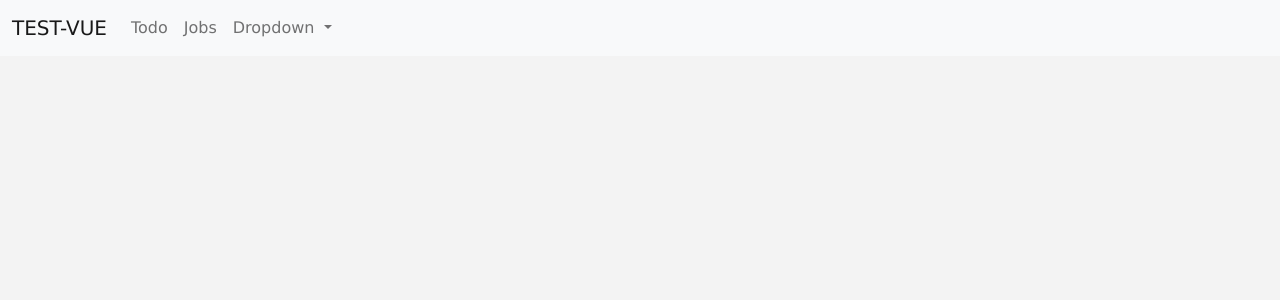
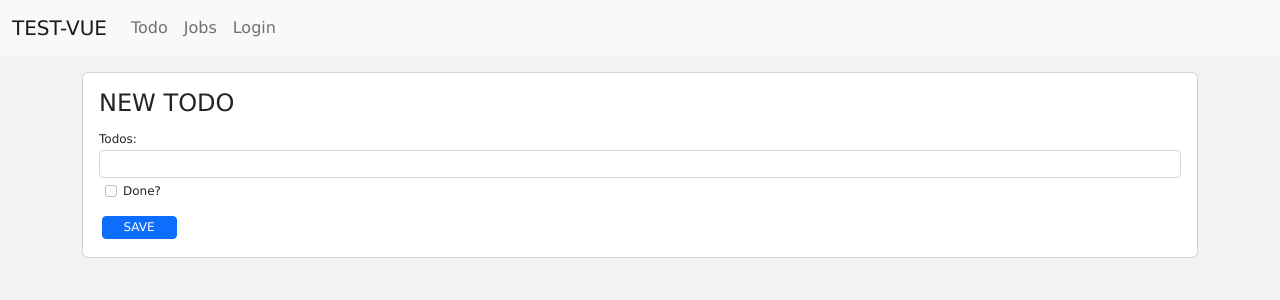
Before and after one commit to glenmoreilagan/todolist-vue, a Vue app: page /todo in a window 1280 px wide. Shown: the top 300 px of the page. Built offline with nearby package versions, Linux system fonts and the light colour scheme; a small style sheet from the web is missing.

Commit message:
update todo

```diff
--- /dev/null
+++ b/src/components/LoginComponent/LoginView.vue
@@ -0,0 +1,41 @@
+<template>
+<div class="container">
+  <div class="card mt-3 mb-3">
+    <div class="card-body">
+      <h4>SIGNIN</h4>
+      <label for="" class="inputs-label">Email:</label>
+      <input class="form-control form-control-sm" type="text" v-model="login_obj.email">
+
+      <label for="" class="inputs-label">Password:</label>
+      <input class="form-control form-control-sm" type="text" v-model="login_obj.password">
+      <button type="button" class="btn btn-primary btn-sm btn-save" @click="loginFunction">LOGIN</button>
+    </div>
+  </div>
+</div>
+</template>
+
+<script>
+export default {
+  name : 'LoginView',
+  data() {
+    return {
+       login_obj : {
+        email : "",
+        password : ""
+      },
+    }
+  },
+  methods: {
+    loginFunction() {
+      this.axios.post('http://127.0.0.1:8000/api/login', this.login_obj)
+      .then(res => {
+        // console.log(res)
+        NProgress.start()
+        NProgress.done()
+      }).catch(error => {
+        console.log(error)
+      })
+    }
+  },
+}
+</script>
--- a/src/components/NavBar.vue
+++ b/src/components/NavBar.vue
@@ -19,7 +19,13 @@
             -->
             <router-link class="nav-link" to="/jobs">Jobs</router-link>
           </li>
-          <li class="nav-item dropdown">
+          <li class="nav-item">
+            <!--
+            <a class="nav-link" href="/login">Login</a>
+            -->
+            <router-link class="nav-link" to="/login">Login</router-link>
+          </li>
+          <!-- <li class="nav-item dropdown">
             <a class="nav-link dropdown-toggle" href="#" id="navbarDropdown" role="button" data-bs-toggle="dropdown" aria-expanded="false">
               Dropdown
             </a>
@@ -29,7 +35,7 @@
               <li><hr class="dropdown-divider"></li>
               <li><a class="dropdown-item" href="#">Something else here</a></li>
             </ul>
-          </li>
+          </li> -->
         </ul>
       </div>
     </div>
--- /dev/null
+++ b/src/components/TodoComponent/AddTodo.vue
@@ -0,0 +1,50 @@
+<template>
+<div class="container">
+  <div class="card mt-3 mb-3">
+    <div class="card-body">
+      <h4>NEW TODO</h4>
+      <label for="" class="inputs-label">Todos:</label>
+      <input class="form-control form-control-sm" type="text" v-model="todo_obj.todoDesc">
+      <div class="form-check">
+        <label class="form-check-label inputs-label" for="flexCheckDefault">
+        Done?
+        <input class="form-check-input" type="checkbox" id="flexCheckDefault" v-model="todo_obj.isComplete">
+        </label>
+      </div>
+      <button type="button" class="btn btn-primary btn-sm btn-save" @click="saveTodo">SAVE</button>
+    </div>
+  </div>
+</div>
+</template>
+
+<script>
+export default {
+  name : 'AddTodo',
+  data() {
+    return {
+       todo_obj : {
+        todoId : 0,
+        todoDesc : "",
+        isComplete : false
+      },
+    }
+  },
+  methods: {
+    saveTodo() {
+      this.axios.post('http://127.0.0.1:8000/api/todo', this.todo_obj)
+      .then(res => {
+        // console.log(res)
+        NProgress.start()
+        if(res.data.status) {
+          this.todo_obj.todoId = 0
+          this.todo_obj.todoDesc = ""
+          this.todo_obj.isComplete = false
+          NProgress.done()
+        }
+      }).catch(error => {
+        console.log(error)
+      })
+    }
+  },
+}
+</script>
--- a/src/components/TodoView/EditTodo.vue
+++ b/src/components/TodoComponent/EditTodo.vue
@@ -2,8 +2,15 @@
 <div class="container">
   <div class="card mt-3 mb-3">
     <div class="card-body">
+      <h4>EDIT TODO</h4>
       <label for="" class="inputs-label">Todos:</label>
       <input class="form-control form-control-sm" type="text" v-model="todo_obj.todoDesc">
+      <div class="form-check">
+        <label class="form-check-label inputs-label" for="flexCheckDefault">
+        Done?
+        <input class="form-check-input" type="checkbox" id="flexCheckDefault" v-model="todo_obj.isComplete" :checked="isComplete_checked">
+        </label>
+      </div>
       <button type="button" class="btn btn-primary btn-sm btn-save" @click="saveTodo">SAVE</button>
     </div>
   </div>
@@ -16,10 +23,11 @@ export default {
   data() {
     return {
       todoId: this.$route.params.id,
+      isComplete_checked : "",
       todo_obj : {
         todoId : this.$route.params.id,
         todoDesc : "",
-        isCompelte : false
+        isComplete : false
       },
     }
   },
@@ -33,7 +41,11 @@ export default {
         this.todo_obj = {
           todoId : res.data.todo.id,
           todoDesc : res.data.todo.todo,
-          isCompelte : res.data.todo.iscomplete,
+          isComplete : res.data.todo.iscomplete,
+        }
+
+        if(res.data.todo.iscomplete) {
+          this.isComplete_checked = "checked"
         }
       }
       NProgress.done()
@@ -48,6 +60,9 @@ export default {
         // console.log(res)
         NProgress.start()
         if(res.data.status) {
+          if(res.data.todo.iscomplete) {
+            this.isComplete_checked = ""
+          }
           NProgress.done()
         }
       }).catch(error => {
--- a/src/components/TodoView/TodoItem.vue
+++ b/src/components/TodoComponent/TodoItem.vue
@@ -4,6 +4,7 @@
         <tr>
           <th>ID</th>
           <th>TODO</th>
+          <th>STATUS</th>
           <th>ACTION</th>
         </tr>
       </thead>
@@ -11,6 +12,7 @@
         <tr v-for="todo in todos" :key="todo.todoId">
           <td>{{ todo.todoId }}</td>
           <td>{{ todo.todoDesc }}</td>
+          <td>{{ todo.isComplete ? "Done" : "Pending" }}</td>
           <td>
             <!-- <button class="btn btn-primary btn-sm btn-action" @click="$emit('todoAction', {todo, action : 'edit'})">EDIT</button> -->
             <router-link class="" :to="'/todo/'+todo.todoId"><button class="btn btn-primary btn-sm btn-action">EDIT</button></router-link>
--- a/src/components/TodoView/TodoView.vue
+++ b/src/components/TodoComponent/TodoView.vue
@@ -5,8 +5,8 @@
     <h5 class="card-header">HOME</h5>
     !-->
     <div class="card-body">
-
-      <AddTodo v-bind:todo_obj="todo_obj" v-on:save-todo="saveTodo" />
+      <router-link class="" :to="'/todo'"><button class="btn btn-primary btn-sm btn-action">NEW</button></router-link>
+      <!-- <AddTodo v-bind:todo_obj="todo_obj" v-on:save-todo="saveTodo" /> -->
       <TodoItem v-bind:todos="todos" v-on:todoAction="todoAction" />
     </div>
   </div>
@@ -18,7 +18,7 @@ import AddTodo from './AddTodo.vue'
 import TodoItem from './TodoItem.vue'
 
 export default {
-  name : 'HomeView',
+  name : 'TodoView',
   components : {
     AddTodo,
     TodoItem,
@@ -28,7 +28,7 @@ export default {
        todo_obj : {
         todoId : 0,
         todoDesc : "",
-        isCompelte : false
+        isComplete : false
       },
       todos : [],
     }
@@ -42,7 +42,7 @@ export default {
       this.todos = res.data.todos.map((value, index) => ({
         todoId : value.id,
         todoDesc : value.todo,
-        isCompelte : value.iscomplete
+        isComplete : value.iscomplete
       }))
       NProgress.done()
     }).catch(error => {
@@ -58,10 +58,10 @@ export default {
   methods : {
     todoAction(data) {
       switch(data.action) {
-        case 'edit':
+        // case 'edit':
           // console.log(data.todo)
-          this.todo_obj = {...this.todo_obj, todoDesc : data.todo.todoDesc, todoId : data.todo.todoId}
-        break;
+          // this.todo_obj = {...this.todo_obj, todoDesc : data.todo.todoDesc, todoId : data.todo.todoId}
+        // break;
         case 'delete':
           // console.log(data)
           this.axios.delete(`http://127.0.0.1:8000/api/todo/${data.todoId}`)
@@ -87,7 +87,7 @@ export default {
           this.todos.push({
             todoId : res.data.todos.id,
             todoDesc : res.data.todos.todo,
-            isCompelte : res.data.todos.iscomplete
+            isComplete : res.data.todos.iscomplete
           });
           NProgress.done()
         }
--- a/src/components/TodoView/AddTodo.vue
+++ /dev/null
@@ -1,21 +0,0 @@
-<template>
-  <label for="" class="inputs-label">Todos:</label>
-  <input class="form-control form-control-sm" type="text" v-model="todo_obj.todoDesc">
-  <button type="button" class="btn btn-primary btn-sm btn-save" @click="addTodo">SAVE</button>
-</template>
-
-<script>
-export default {
-  name : 'AddTodo',
-  props : ['todo_obj'],
-  emits: ["save-todo"],
-  methods: {
-    addTodo() {
-      // console.log(this.todo_obj)
-      this.$emit('save-todo', this.todo_obj)
-      this.todo_obj.todoDesc = ''
-      this.todo_obj.todoId = 0
-    }
-  },
-}
-</script>
```
Also changed, not shown: src/main.js (+11 -3 lines), src/components/JobComponent/JobPosting.vue (renamed from src/components/JobPosting/JobPosting.vue).
